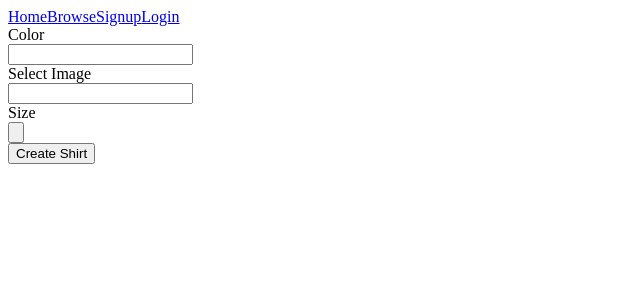
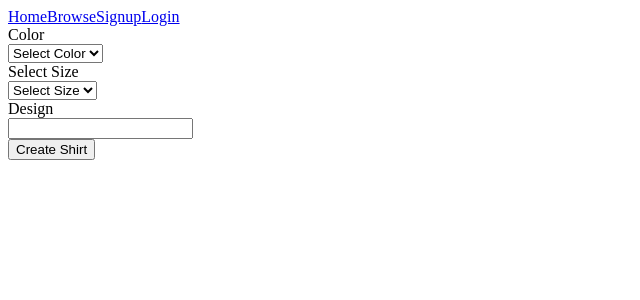
Before and after one commit to Polynomial-B/shirtify-mern-frontend, a React app: page /shirts/design in a window 1280 px wide. Shown: the top 300 px of the page, without its empty margins (0-640 px from the left). Built offline with nearby package versions, Linux system fonts and the light colour scheme; the HTML template or start-up script is replaced by a standard one.

Commit message:
updated design components

```diff
--- a/src/App.jsx
+++ b/src/App.jsx
@@ -4,7 +4,7 @@ import Home from "./components/Home";
 import Signup from "./components/Signup";
 import { ToastContainer } from 'react-toastify'
 import Login from "./components/Login";
-// import Browse from "./components/Browse";
+import Browse from "./components/Browse";
 import Design from "./components/Design"
 
 function App() {
@@ -17,7 +17,7 @@ function App() {
       <Route path="/" element={<Home />} />
       <Route path="auth/signup" element={<Signup />} />
       <Route path="auth/login" element={<Login />} />
-      {/* <Route path="shirts/browse" element={<Browse />} /> */}
+      <Route path="shirts/browse" element={<Browse />} />
       <Route path="shirts/design" element={<Design />} />
       <Route  />
     </Routes>
--- a/src/components/Browse.jsx
+++ b/src/components/Browse.jsx
@@ -0,0 +1,6 @@
+export default function Browse () {
+    return <>
+    <h1>Hello</h1>
+    </>
+
+}
--- a/src/components/Design.jsx
+++ b/src/components/Design.jsx
@@ -6,28 +6,30 @@ import { toast } from "react-toastify"
 
 export default function Design() {
     const navigate = useNavigate()
-    const [formData, setFormData] = useState ({
+    const [formData, setFormData] = useState({
         color: "",
         size: "",
         frontDesign: "",
+        price: 15,
+        // createdBy: user
     });
 
     const [color, setColor] = useState("");
     const [frontDesign, setFrontDesign] = useState("");
 
 
-    const formColors = ["white", "black", "red", "green", "grey", "purple", "pink", "blue", "yellow"];
+    const formColors = ["white", "Black", "Red", "Green", "Grey", "Purple", "Pink", "Blue", "Yellow"];
     const formSizes = ["S", "M", "L"];
 
-
-
+    const token = localStorage.getItem('token');
+    console.log(token)
 
     async function handleSubmit(e) {
         e.preventDefault();
         try {
-        const token = localStorage.getItem('token');
+            // const token = localStorage.getItem('token');
             const { data } = await axios.post('/api/shirts', formData, {
-            headers: {Authorization: `Bearer ${token}`}
+                headers: { Authorization: `Bearer ${token}` }
             });
             console.log("DATAAA ------> ", data);
             toast.success("Shirt created and added to your wishlist!")
@@ -37,10 +39,13 @@ export default function Design() {
         }
     }
     function handleChange(e) {
-        const newFormData = structuredClone(formData)
+        const newFormData = { ...formData, [e.target.name]: e.target.value };
         newFormData[e.target.name] = e.target.value
         setFormData(newFormData)
+        // !
+        // setFrontDesign()
     }
+
     return (
         <div className="section">
             <div className="container">
@@ -48,17 +53,40 @@ export default function Design() {
                     <div className="field">
                         <label className="label">Color</label>
                         <div className="control">
-                            <input
+                            <select
                                 className="input"
                                 type="text"
                                 name="color"
                                 onChange={handleChange}
                                 value={formData.color}
-                            />
+                                >
+                                <option value="">Select Color</option>
+                                {formColors.map((color) => (
+                                    <option key={color} value={color}>{color}</option>
+                                ))}
+                            </select>
                         </div>
                     </div>
                     <div className="field">
-                        <label className="label">Select Image</label>
+                        <label className="label">Select Size</label>
+                        <div className="control">
+                            <select
+
+                                className="input"
+                                type="text"
+                                name="size"
+                                onChange={handleChange}
+                                value={formData.size}
+                            >
+                                <option value="">Select Size</option>
+                                {formSizes.map((size) => (
+                                    <option key={size} value={size}>{size}</option>
+                                ))}
+                            </select>
+                        </div>
+                    </div>
+                    <div className="field">
+                        <label className="label">Design</label>
                         <div className="control">
                             <input
                                 className="input"
@@ -69,18 +97,6 @@ export default function Design() {
                             />
                         </div>
                     </div>
-                    <div className="field">
-                        <label className="label">Size</label>
-                        <div className="control">
-                            <input
-                                className="input"
-                                type="button"
-                                name="size"
-                                onChange={handleChange}
-                                value={formData.size}
-                            />
-                        </div>
-                    </div>
 
                     <button className="button" type="submit">Create Shirt</button>
                 </form>
```
Lines whose indentation alone changed are shown as unchanged.
